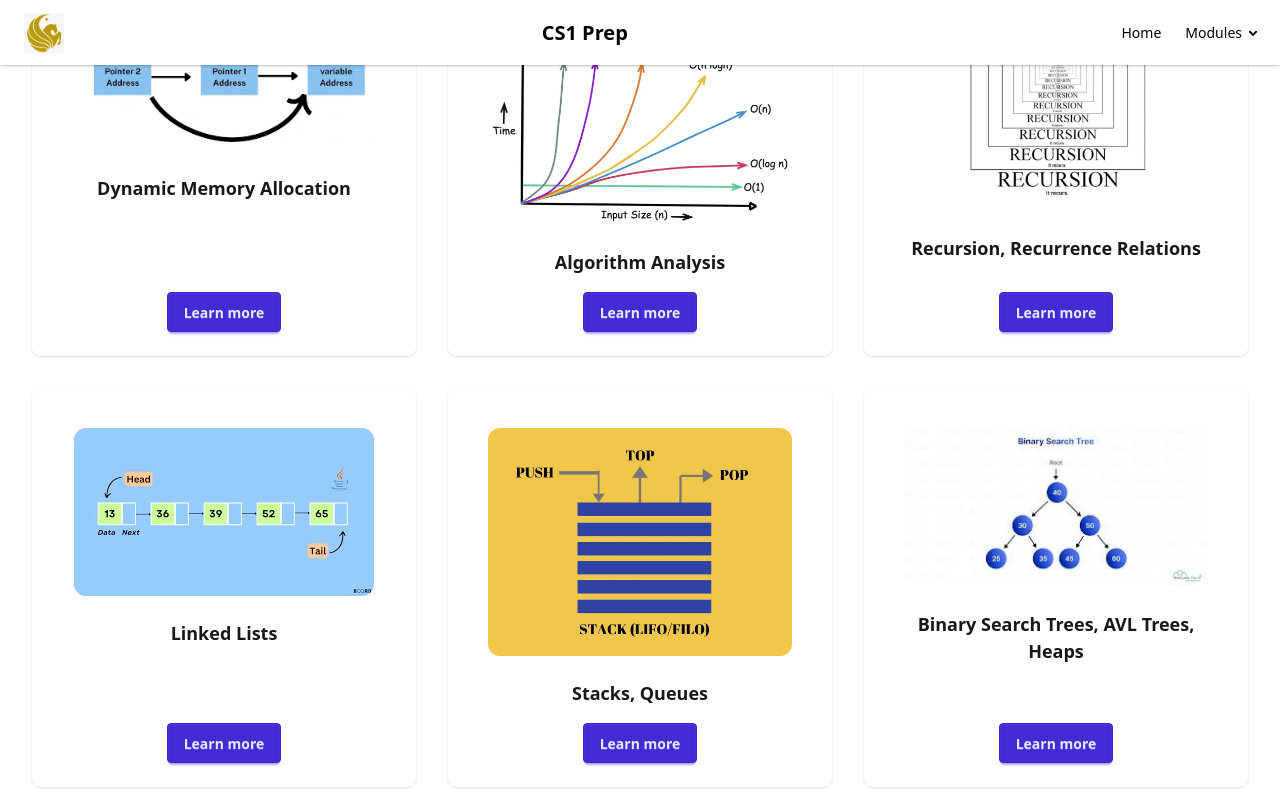
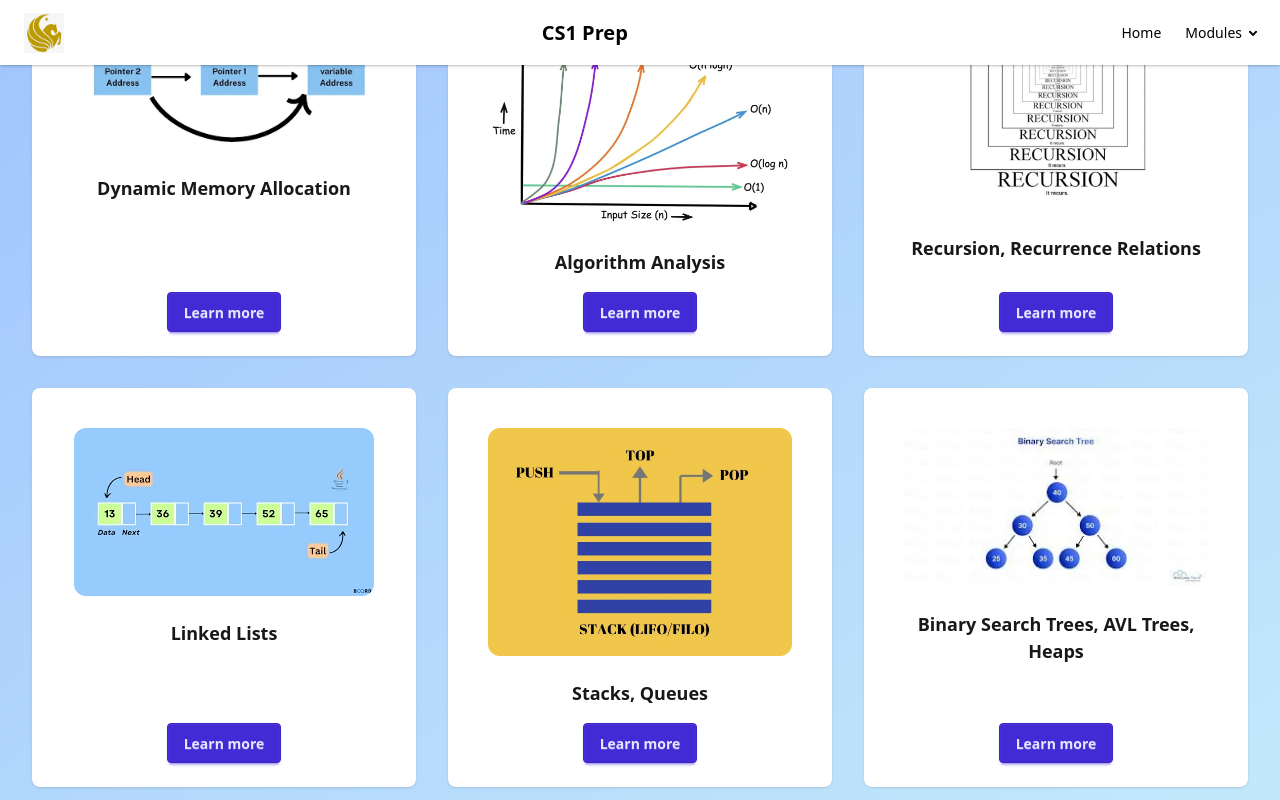
Before and after one commit to petertrinh4/csprac, a React (Vite) app: page / in a window 1280 px wide. Shown: the top 800 px of the page. Built offline with nearby package versions, Linux system fonts and the light colour scheme.

Commit message:
Added background to homepage

```diff
--- /dev/null
+++ b/src/components/Background.tsx
@@ -0,0 +1,11 @@
+const Background = () => {
+    return (
+      <div
+        className="fixed inset-0 w-full h-full -z-10"
+        style={{
+          background: "linear-gradient(to bottom right, #a1c4fd, #c2e9fb)",
+        }}
+      ></div>
+    );
+  };
+  export default Background;
--- a/src/components/HomePage.tsx
+++ b/src/components/HomePage.tsx
@@ -1,9 +1,11 @@
 import ModuleCard from '../components/ModuleCard';
 import NavBar from '../components/NavBar';
+import Background from '../components/Background';
 
 const HomePage = () => {
   return (
     <>
+    <Background />
       <NavBar />
       <div className="min-h-screen flex items-center justify-center">
         <div className="grid grid-cols-1 md:grid-cols-2 lg:grid-cols-3 gap-8">
```
